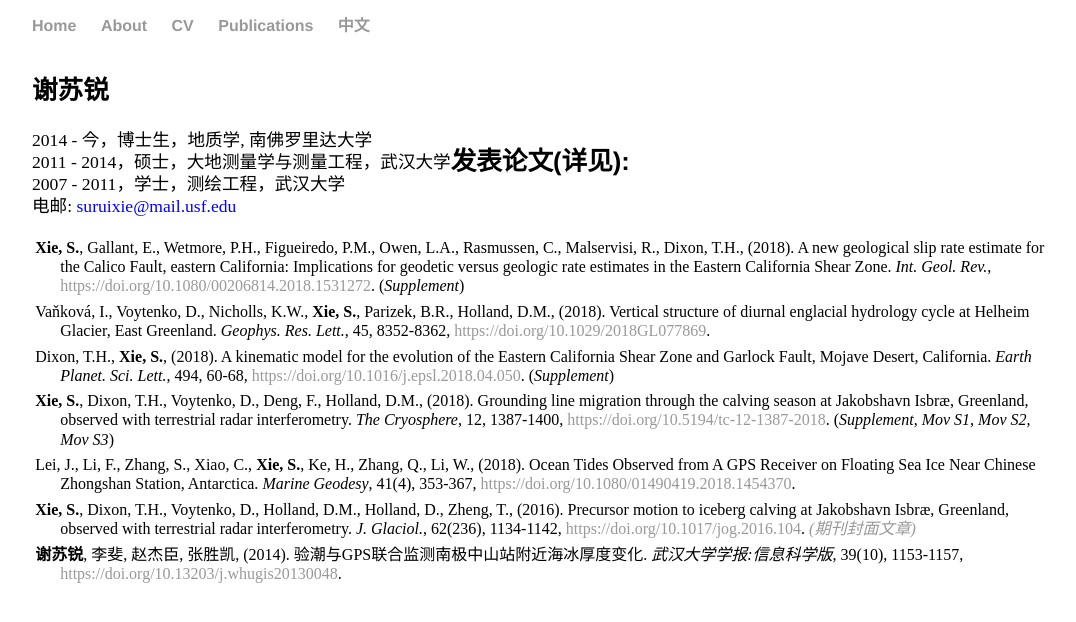
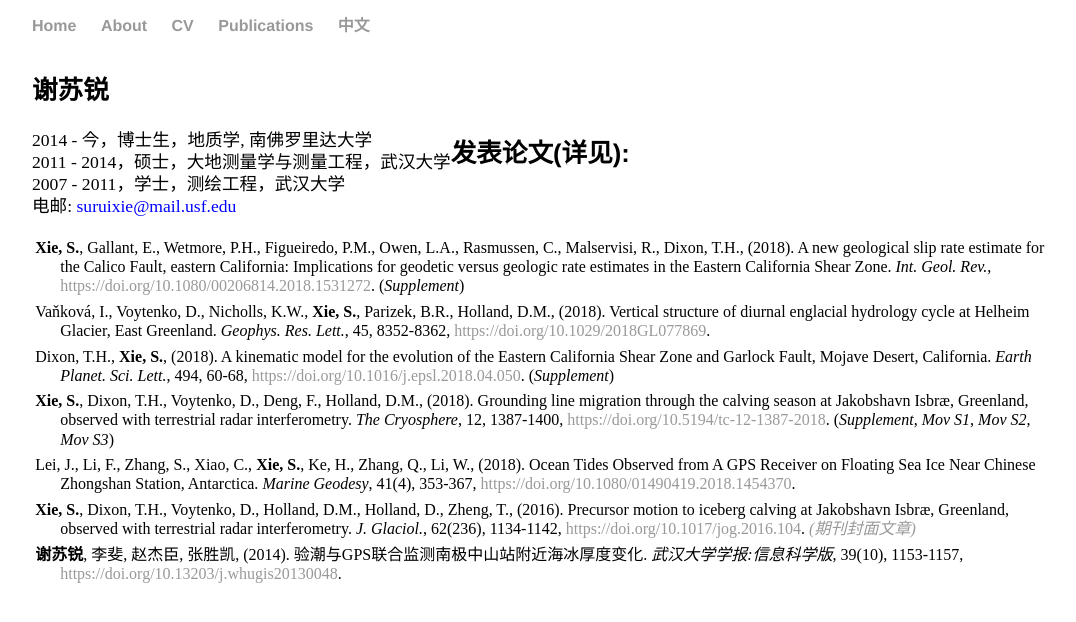
Before and after one commit to suruixie/suruixie.github.io, a Jekyll site: the page built from Chinese/index.html, in a window 1280 px wide. Shown: the top 622 px of the page, without its empty margins (96-1172 px from the left). Built offline with Jekyll 4.4.1, drawn with Linux system fonts in a browser that asks for light colours; a style sheet for code colours, icons or effects is not loaded.

Commit message:
Update index.html

```diff
--- a/Chinese/index.html
+++ b/Chinese/index.html
@@ -15,7 +15,7 @@
             </p>
         </div>
 	<div class="sideText">
-		<h4 style="margin-bottom:0.2em;">发表论文(详见<a  href="https://scholar.google.com/citations?hl=en&user=kF4StsMAAAAJ&view_op=list_works"><i class="ai ai-google-scholar ai-2x"></i></a>): </h4>
+		<h4 style="margin-top:1em;margin-bottom:0.2em;">发表论文(详见<a  href="https://scholar.google.com/citations?hl=en&user=kF4StsMAAAAJ&view_op=list_works"><i class="ai ai-google-scholar ai-2x"></i></a>): </h4>
 		<p  class="publist" style="font-size:1.0em;">
 			<strong>Xie, S.</strong>, Gallant, E., Wetmore, P.H., Figueiredo, P.M., Owen, L.A., Rasmussen, C., Malservisi, R., Dixon, T.H., (2018). A new geological slip rate estimate for the Calico Fault, eastern California: Implications for geodetic versus geologic rate estimates in the Eastern California Shear Zone. <em>Int. Geol. Rev.</em>, <a href="https://doi.org/10.1080/00206814.2018.1531272">https://doi.org/10.1080/00206814.2018.1531272</a>.  (<em><a href="../files/2018/Xie_2018_IGR_supp.pdf" style="color:#000000;">Supplement</a></em>)<br>
 		<p  class="publist" style="font-size:1.0em;">
```
